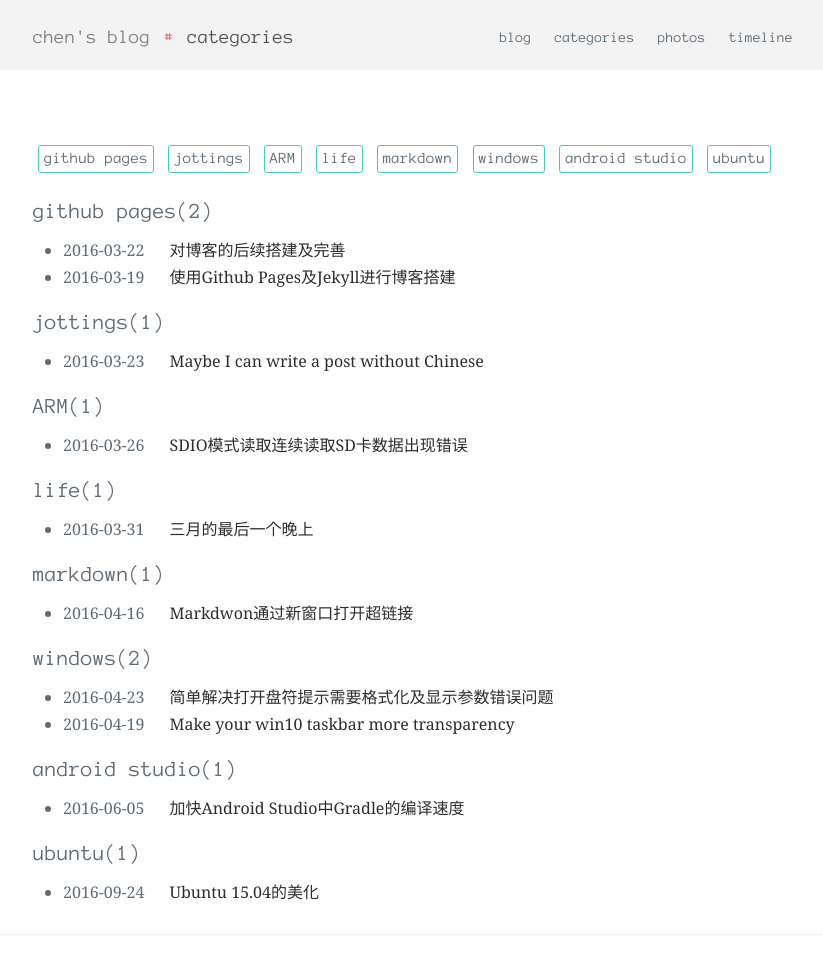
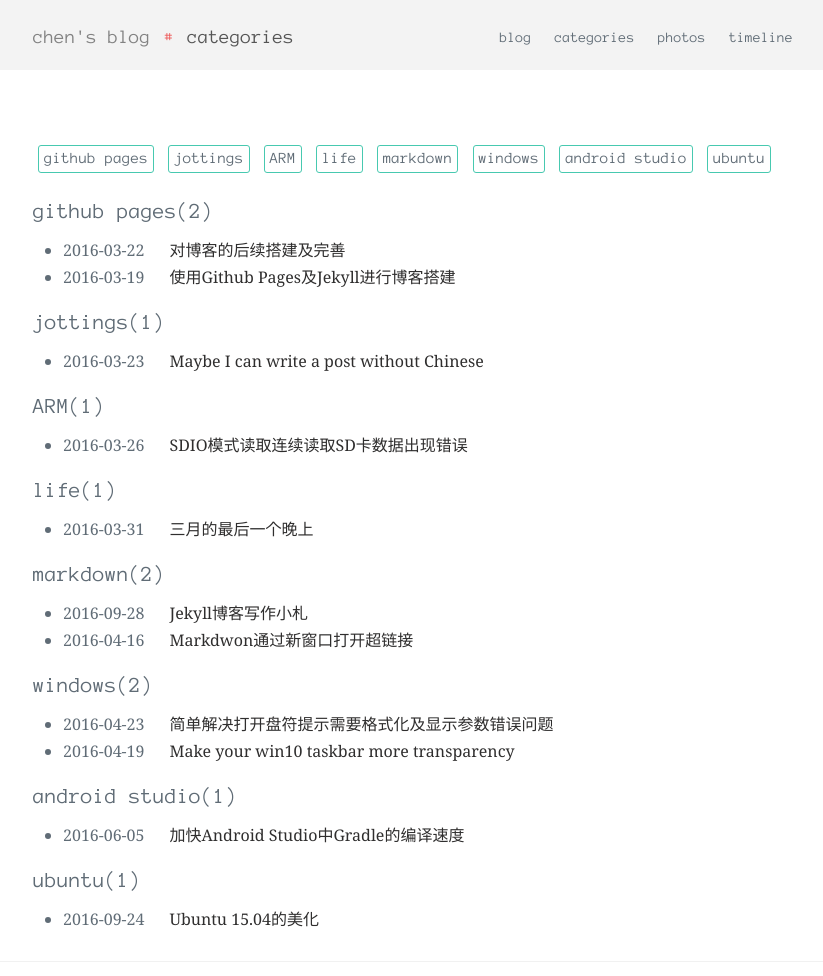
Before and after one commit to elbowzhang/elbow95.github.io, a Jekyll site: the page built from header/categories.html, in a window 1280 px wide. Shown: the top 976 px of the page, without its empty margins (227-1050 px from the left). Built offline with Jekyll 4.4.1, drawn with Linux system fonts in a browser that asks for light colours; grey boxes are pictures that could not be loaded.

Commit message:
add 2016-09-28 and update 16-04-16

```diff
--- /dev/null
+++ b/_posts/2016-09-28-jekyll-writing-skills.md
@@ -0,0 +1,88 @@
+---
+layout: post
+title:  Jekyll博客写作小札
+date:   '2016-9-28'
+categories: [markdown]
+---
+
+使用Jekyll写作也有一段时间了，期间遇到了一些问题，这里对这些问题进行一个总结。
+
+## 代码高亮
+代码高亮可以通过Liquid标记实现：
+
+{% highlight text %}
+{% raw %}{% highlight c %}{% endraw %}
+#include <stdio.h>
+void main(){
+    printf("Hello World");
+}
+{% raw %}{% endhighlight %}{% endraw %}
+{% endhighlight %}
+显示效果为：
+
+{% highlight c %}
+#include <stdio.h>
+void main(){
+    printf("Hello World");
+}
+{% endhighlight %}
+
+## 代码显示行数
+要想前面的代码块显示行数，可以通过添加`linenos`实现：
+
+`{% raw %}{% highlight c linenos %}{% endraw %}`
+
+{% highlight c linenos %}
+#include <stdio.h>
+void main(){
+    printf("Hello World");
+}
+{% endhighlight %}
+
+## 显示注释块
+{% highlight text %}
+> 这是一个注释测试块
+{% endhighlight %}
+> 这是一个注释测试块
+
+## 显示列表
+有序列表：
+{% highlight text %}
+1. item1
+2. item2
+3. item3
+{% endhighlight %}
+
+>1. item1
+>2. item2
+>3. item3
+
+无序列表：
+{% highlight text %}
+- item1
+- item2
+- item3
+{% endhighlight %}
+
+>- item1
+>- item2
+>- item3
+
+## 链接及图片
+显示链接且在新标签页打开(可以参见[Markdwon通过新窗口打开超链接](./some-questions-of-markdown.html){:target="blank"})：
+{% highlight html %}
+[Github](https://www.github.com){:target=“blank”}
+{% endhighlight%}
+
+>[Github](https://www.github.com){:target=“blank”}
+
+居中显示照片(`width`参数可以更改图片显示大小)：
+{% highlight html %}
+<div class="image-wrapper" style="text-align: center">
+  <img src="https://avatars1.githubusercontent.com/u/10907203?v=3&s=400" width="300px">
+</div>
+{% endhighlight%}
+
+<div class="image-wrapper" style="text-align: center">
+  <img src="https://avatars1.githubusercontent.com/u/10907203?v=3&s=400" width="300px">
+</div>
```
Also changed, not shown: _posts/2016-04-16-some-questions-of-markdown.md (+4 -4 lines).
